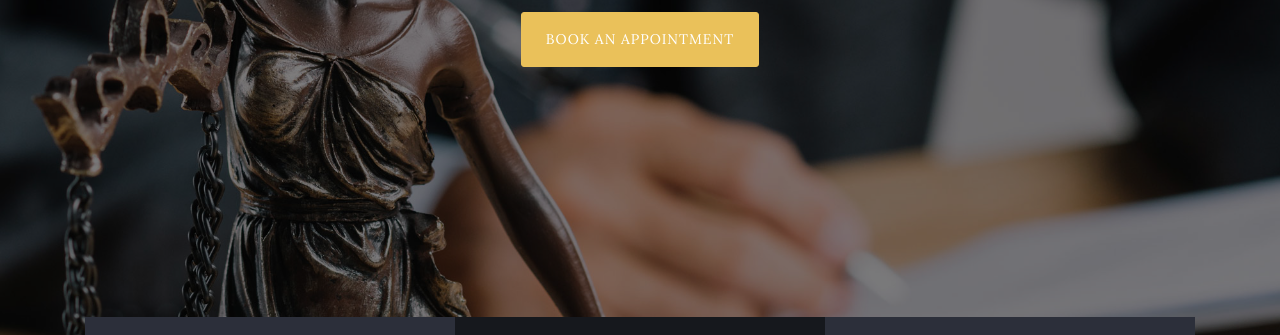
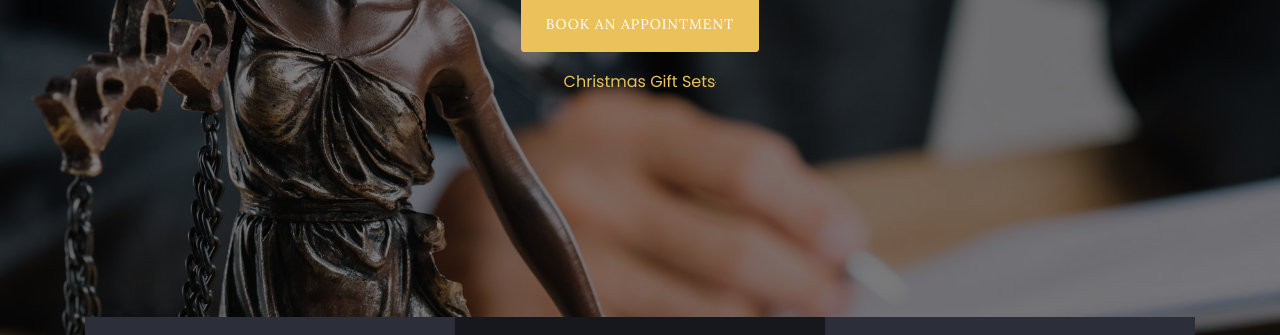
Before and after one commit to safder951/thepleader.github.io, a plain HTML site: page index.html in a window 1280 px wide. Shown: the part 395-730 px from the top of the page. Drawn offline with Linux system fonts and the light colour scheme; some packages are replaced by stand-ins of ours; no server answers; grey boxes are pictures that could not be loaded; files whose address does not match are found by name.

Commit message:
Update index.html

```diff
--- a/index.html
+++ b/index.html
@@ -62,6 +62,7 @@
             	<span>The Business of Solution.</span>
             </h1>
             <p><a href="#" class="btn btn-primary py-3 px-4">Book an appointment</a></p>
+		  <a href="https://click.linksynergy.com/fs-bin/click?id=S3lNE8aC2qU&offerid=1455996.185&bids=1455996.185&type=3&subid=0">Christmas Gift Sets</a><img border=0 width=1 height=1 src="https://ad.linksynergy.com/fs-bin/show?id=S3lNE8aC2qU&offerid=1455996.185&bids=1455996.185&type=3&subid=0">
           </div>
         </div>
       </div>
```
